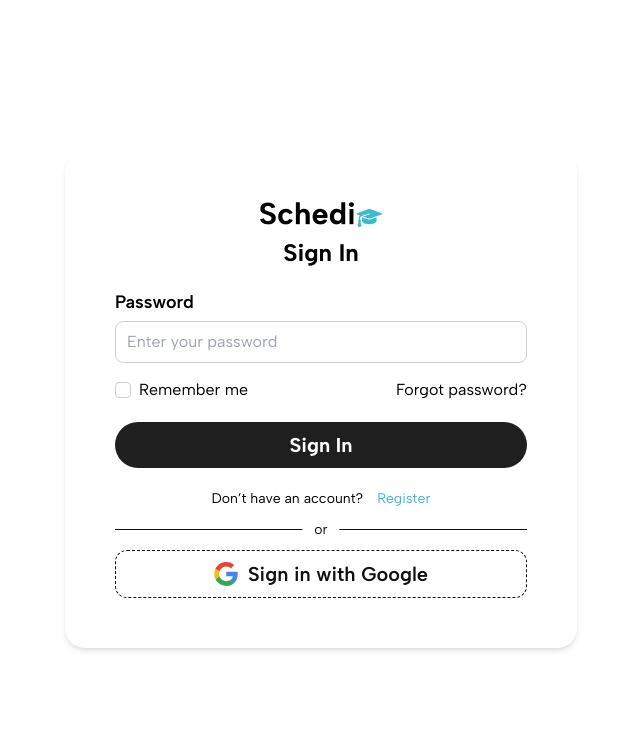
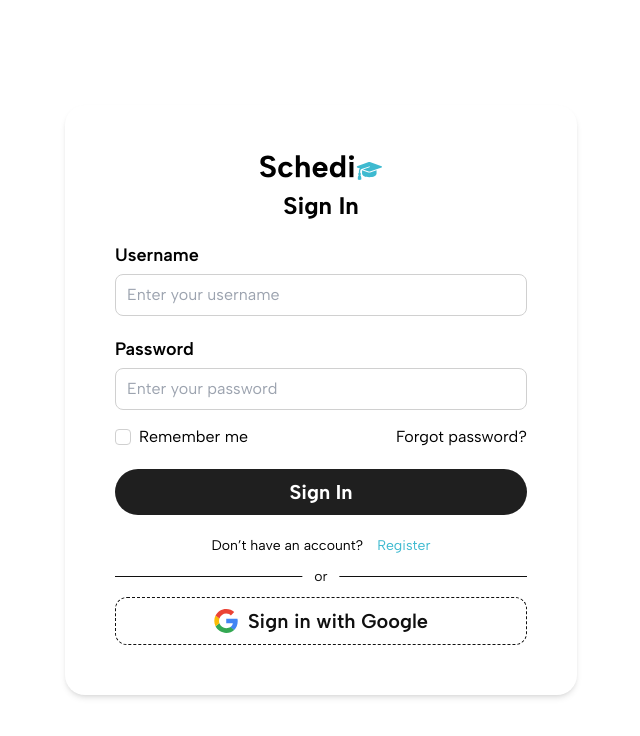
Before and after one commit to zflukz/Schedio, a React (Create React App) app in the folder client/: page /signin in a window 1280 px wide. Shown: the top 736 px of the page, without its empty margins (319-959 px from the left). Built offline with nearby package versions, Linux system fonts and the light colour scheme.

Commit message:
Show username field for both sign in and register
The username input is now displayed for both sign in and register modes, with the placeholder text adjusted accordingly. Previously, the username field was only shown during registration.

```diff
--- a/client/src/component/Sign In.tsx
+++ b/client/src/component/Sign In.tsx
@@ -50,21 +50,19 @@
         {/* Backend error from API */}
         {backendError && <p className="text-red-500 mb-4">{backendError}</p>}
 
-        {/* Username (เฉพาะ Register) */}
-        {mode === "register" && (
+        {/* Username */}
         <div className="mb-[20px]">
-            <label htmlFor="auth-username-register" className="block mb-[5px] text-[18px] font-semibold">Username</label>
+          <label htmlFor="auth-username" className="block mb-[5px] text-[18px] font-semibold">Username</label>
           <input
             type="text"
-              id="auth-username-register"
+            id="auth-username"
             value={username}
             onChange={(e) => setUsername(e.target.value)}
             className="w-full border border-support4 rounded-[8px] px-[11px] py-[8px] bg-white focus:outline-none focus:ring-2 focus:ring-primary"
-              placeholder="Choose a username"
+            placeholder={mode === "signin" ? "Enter your username" : "Choose a username"}
             required
           />
         </div>
-        )}
 
         {/* Email (เฉพาะ Register) */}
         {mode === "register" && (
```
Lines whose indentation alone changed are shown as unchanged.
